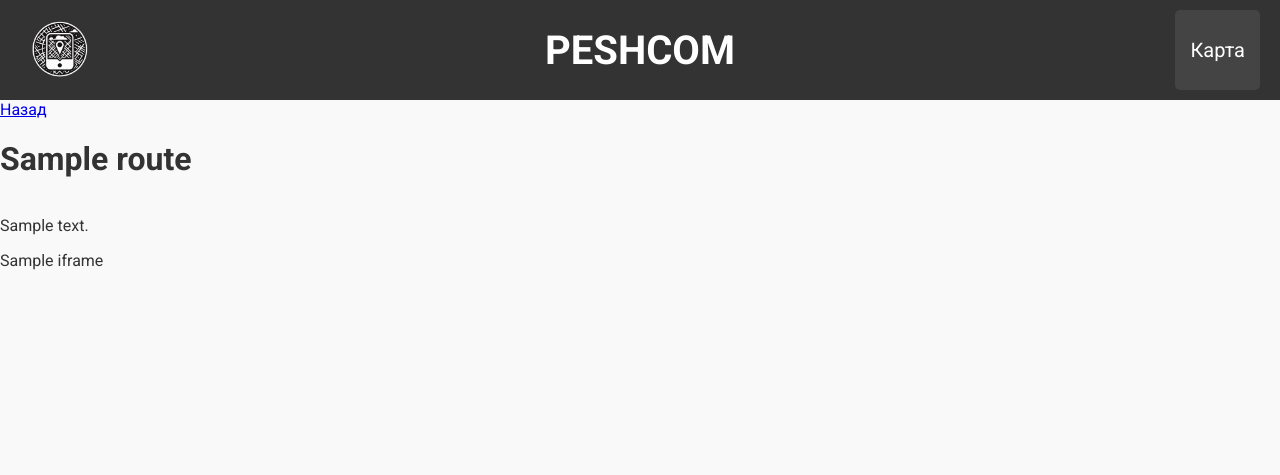
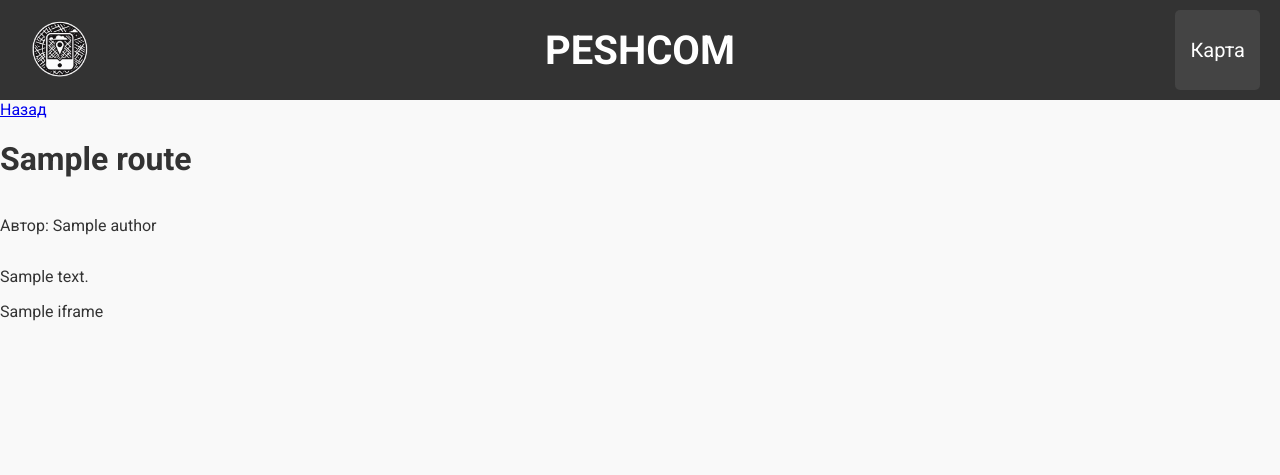
Before and after one commit to DevDynastyOfProgrammers/Pesh_com, a Flask app: template website/templates/route.html in a window 1280 px wide. Shown: the top 475 px of the page. Run offline with Flask 3, Linux system fonts and the light colour scheme; the visitor is signed in with stand-in values (Sample User, id 1); the template is opened without the code that fills it: most values are stand-ins (such as "Sample title", 1, 10 or a date in 2020); parts of the project's set-up code (start-up, migrations or seed data) failed here and were passed over.

Commit message:
вывод автора маршрута в карточке этого маршрута

```diff
--- a/website/templates/route.html
+++ b/website/templates/route.html
@@ -13,6 +13,7 @@
     <a href="../profile">Назад</a>
 
     <h1>{{ route.name }}</h1>
+    <p>Автор: {{author.name}}</p>
     <p>{{ route.description }}</p>
 
     {{ iframe|safe }}
--- a/website/views.py
+++ b/website/views.py
@@ -224,9 +224,7 @@ def event_info():
 def profile():
     routes = (Route
                 .select()
-                .join(UserRoute)
-                .join(User)
-                .where(User.name == current_user.get_name()))
+                .where(Route.user_id == current_user.get_id()))
 
     return render_template("profile.html",
                             current_user=current_user, routes=routes,
@@ -238,6 +236,7 @@ def route_detail():
     route_id = request.args.get("id")
 
     route = Route.get_or_none(Route.route_id == route_id)
+    author = get_user_by_id(route.user_id)
 
     connections = (Connection
                     .select()
@@ -256,6 +255,6 @@ def route_detail():
         iframe = mapObj.get_root()._repr_html_()
 
     return render_template("route.html",
-                            current_user=current_user, route=route,
+                            author=author, route=route,
                             connections=connections, iframe=iframe,
                             is_not_profile=True)
```
Also changed, not shown: website/baza.py (+7 -6 lines).
